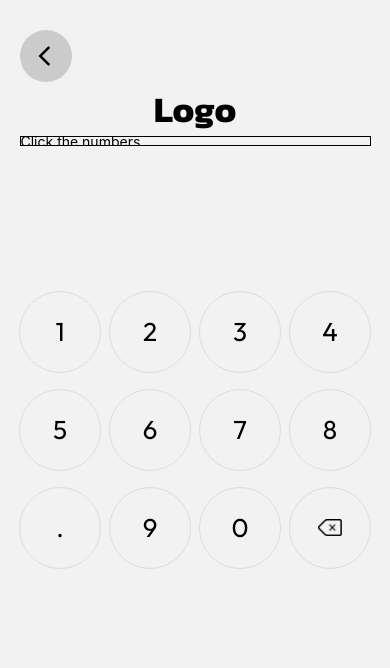
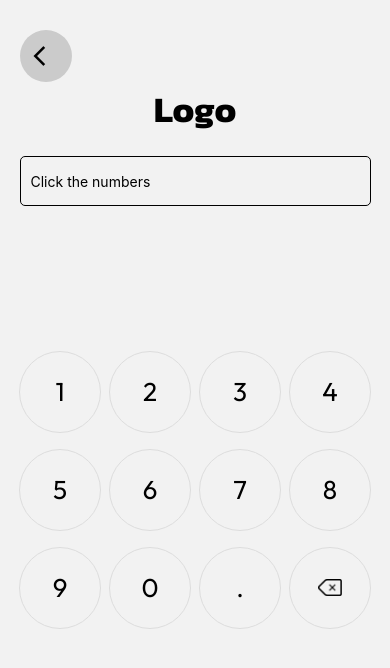
Before and after one commit to usmanjutt47/Number-OTP-verfication, a React Native app in the folder client/: screen /NumberVerification in a window 390 px wide. Shown: the top 668 px of the page. Built offline with nearby package versions, Linux system fonts and the light colour scheme.

Commit message:
Update NumberVerification.jsx

```diff
--- a/client/src/screens/NumberVerification.jsx
+++ b/client/src/screens/NumberVerification.jsx
@@ -2,7 +2,7 @@ import { View, StyleSheet, Text, TextInput, Pressable } from "react-native";
 import React, { useRef, useState } from "react";
 import MaterialIcons from "@expo/vector-icons/MaterialIcons";
 import { StatusBar } from "expo-status-bar";
-import CustoomKeyboard from "../../components/CustoomKeyboard";
+import CustomKeyboard from "../../components/CustomKeyboard";
 
 const NumberVerification = () => {
   const [inputValue, setInputValue] = useState("");
@@ -29,13 +29,13 @@ const NumberVerification = () => {
       <StatusBar style="auto" />
       <View style={styles.contentContainer}>
         <View style={styles.headerContainer}>
-          <Pressable style={styles.backButton}>
-            <MaterialIcons
-              name="arrow-back-ios"
-              size={24}
-              color="black"
-              style={{ marginLeft: 10 }}
-            />
+          <Pressable
+            style={styles.backButton}
+            onPress={() => {
+              /* Add your navigation logic here */
+            }}
+          >
+            <MaterialIcons name="arrow-back-ios" size={24} color="black" />
           </Pressable>
         </View>
         <View style={styles.logoContainer}>
@@ -51,7 +51,12 @@ const NumberVerification = () => {
           />
         </View>
         <View style={styles.keyBoardContainer}>
-          <CustoomKeyboard />
+          <CustomKeyboard
+            onNumberPress={handleNumberPress}
+            onIconPress={handleIconPress}
+            startRemoving={startRemoving}
+            stopRemoving={stopRemoving}
+          />
         </View>
         <View style={styles.customSliderContainer}></View>
       </View>
@@ -88,11 +93,15 @@ const styles = StyleSheet.create({
     fontFamily: "Kanit_Bold",
     fontSize: 36,
   },
-  phoneInputContainer: {},
+  phoneInputContainer: {
+    marginTop: 20,
+  },
   input: {
     width: "100%",
-    height: 10,
+    height: 50,
     borderWidth: 1,
+    padding: 10,
+    borderRadius: 5,
   },
   keyBoardContainer: {
     marginTop: "40%",
```
